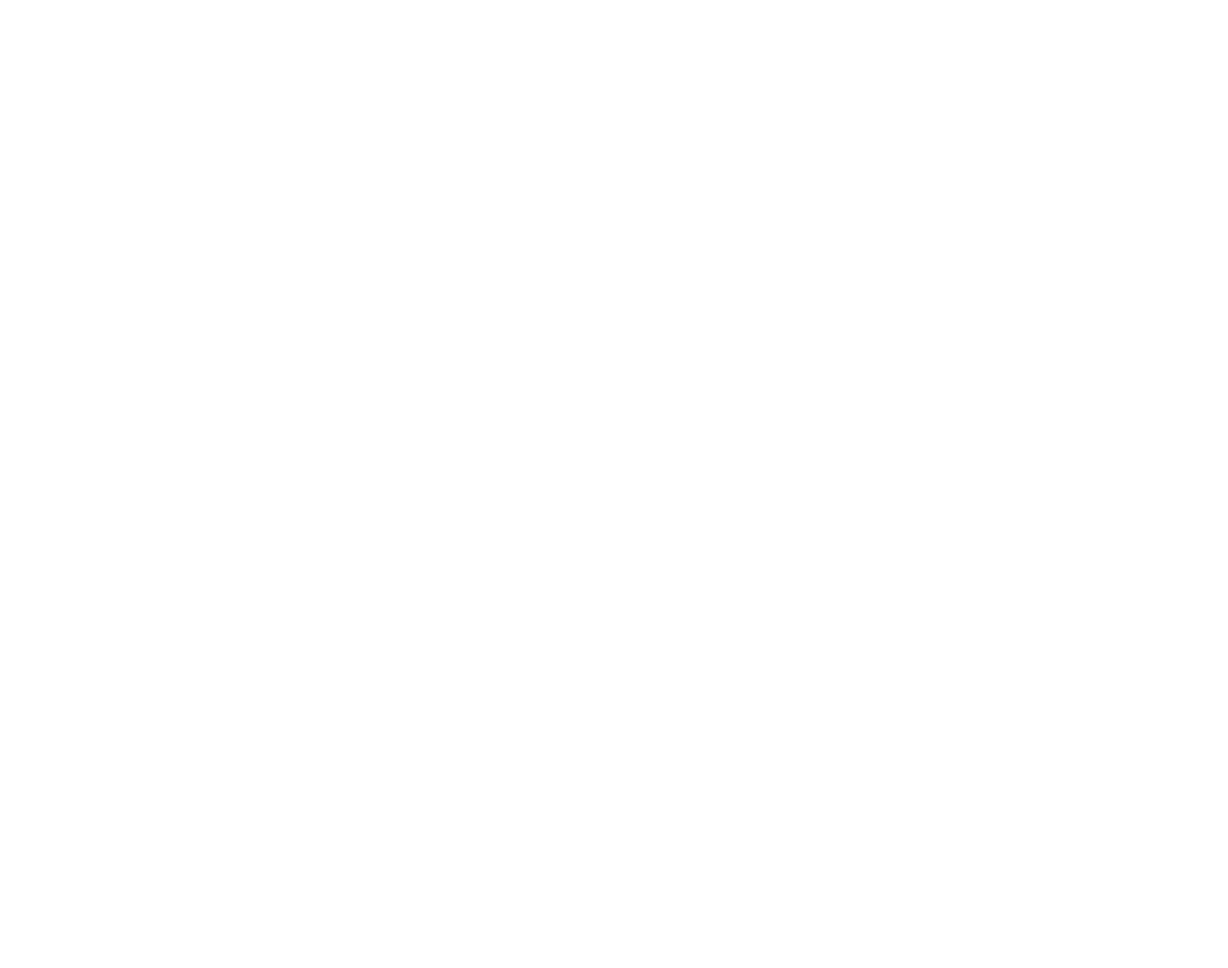
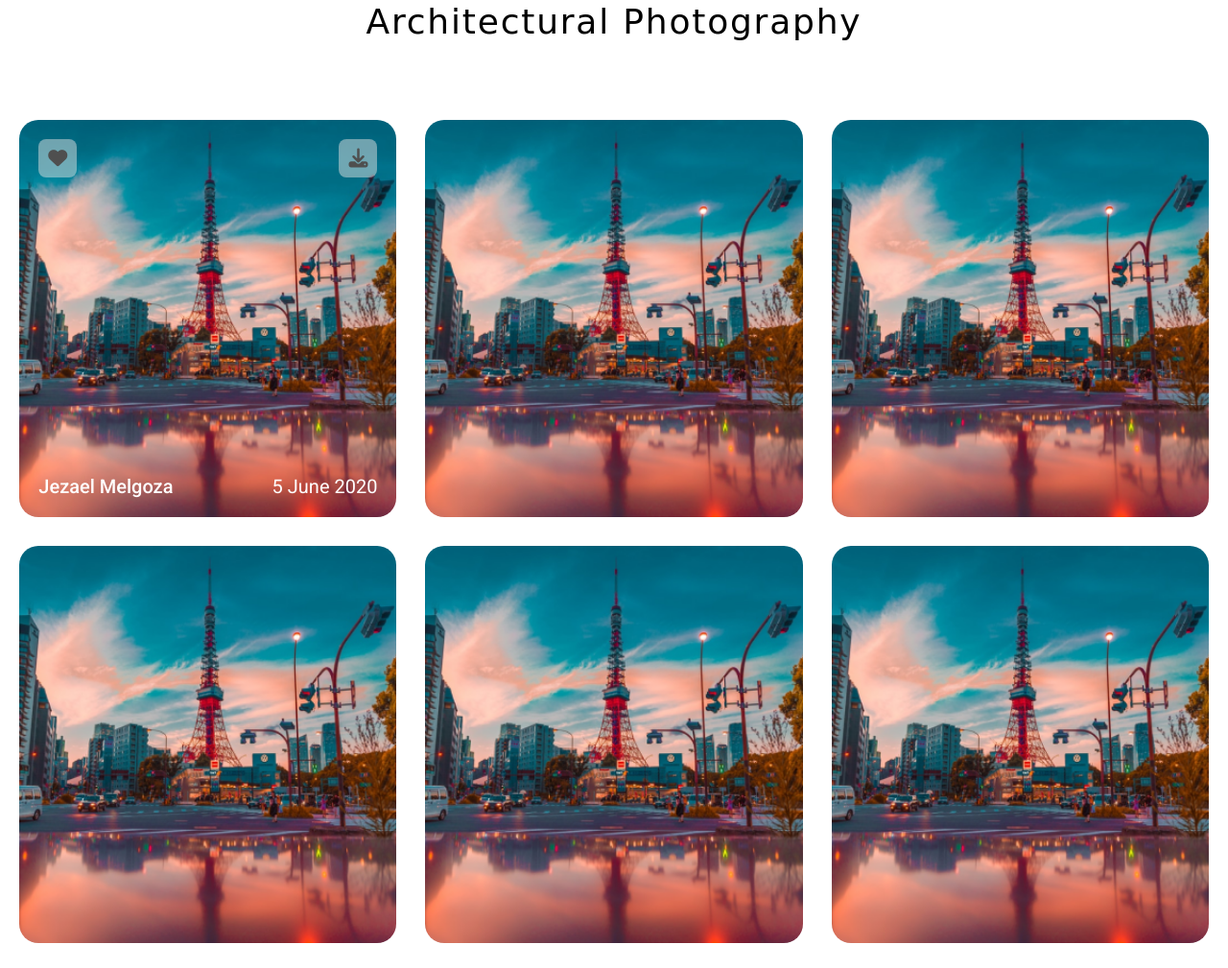
Before and after one commit to Bohdan-Podponarovskyi/Photography, a plain HTML site: page index.html in a window 1280 px wide. Shown: the top 1009 px of the page at 96% size. Before the commit the page ends 800 px from the top, so only its background shows below. Drawn offline with Linux system fonts and the light colour scheme; a web font is replaced by a local one.

Commit message:
add styles for single content card

```diff
--- a/css/styles.css
+++ b/css/styles.css
@@ -0,0 +1,92 @@
+* {
+    box-sizing: border-box;
+}
+
+html {
+    height: 100%;
+    min-height: 100%;
+}
+
+body {
+    min-height: 100%;
+    font-family: 'Roboto', sans-serif;
+    font-style: normal;
+    font-size: 20px;
+    line-height: 23px;
+    color: #FFFFFF;
+}
+
+main {
+    display: flex;
+    flex-direction: column;
+    justify-content: center;
+    align-items: center;
+}
+
+img {
+    border-radius: 20px;
+    width: 100%;
+    height: 100%;
+}
+
+i {
+    width: 40px;
+    height: 40px;
+    background: rgba(224, 224, 224, 0.5);
+    border-radius: 8px;
+    padding: 10px;
+    color: #4F4F4F;
+}
+
+.content__photographer {
+    font-weight: 500;
+}
+
+.content__date {
+    font-weight: 400;
+}
+
+.title {
+    font-family: 'Delius Unicase', cursive;
+    font-weight: 400;
+    font-size: 36px;
+    line-height: 45px;
+    text-align: center;
+    letter-spacing: 0.05em;
+    color: #000000;
+    margin-bottom: 80px;
+}
+
+.grid-container {
+    display: grid;
+    grid-template: repeat(3, 1fr) / repeat(3, 1fr);
+    gap: 30px;
+}
+
+.content-wrapper {
+    position: relative;
+    display: flex;
+    flex-direction: column;
+    /*justify-content: flex-end;*/
+    align-items: center;
+}
+
+.content__description {
+    position: absolute;
+    bottom: 0;
+    padding: 20px;
+    width: 100%;
+    display: flex;
+    flex-direction: row;
+    justify-content: space-between;
+}
+
+.content__hover-buttons {
+    position: absolute;
+    top: 0;
+    padding: 20px;
+    width: 100%;
+    display: flex;
+    flex-direction: row;
+    justify-content: space-between;
+}
--- a/index.html
+++ b/index.html
@@ -4,10 +4,71 @@
     <meta charset="UTF-8">
     <title>Photography</title>
     <link rel="stylesheet" href="/css/reset.css">
+    <script src="https://kit.fontawesome.com/90df8eb40e.js" crossorigin="anonymous"></script>
     <link href="https://fonts.googleapis.com/css2?family=Delius+Unicase&family=Roboto:wght@400;500&display=swap" rel="stylesheet">
     <link rel="stylesheet" href="/css/styles.css">
 </head>
 <body>
-
+    <main>
+        <section>
+            <h2 class="title">Architectural Photography</h2>
+            <div class="grid-container">
+                <div class="content-wrapper content__image-1">
+                    <img src="/img/image-1.png" alt="Square photo">
+                    <div class="content__hover-buttons">
+                        <span class="content__button"><i class="fa-solid fa-heart"></i></span>
+                        <span class="content__button"><i class="fa-solid fa-download"></i></span>
+                    </div>
+                    <div class="content__description">
+                        <span class="content__photographer">Jezael Melgoza</span>
+                        <span class="content__date">5 June 2020</span>
+                    </div>
+                </div>
+                <div class="img-wrapper">
+                    <img src="/img/image-1.png" alt="Square photo">
+                    <div>
+                        <span>Jezael Melgoza</span>
+                        <span>5 June 2020</span>
+                    </div>
+                </div>
+                <div class="img-wrapper">
+                    <img src="/img/image-1.png" alt="Square photo">
+                    <div>
+                        <span>Jezael Melgoza</span>
+                        <span>5 June 2020</span>
+                    </div>
+                </div>
+                <div class="img-wrapper">
+                    <img src="/img/image-1.png" alt="Square photo">
+                    <div>
+                        <span>Jezael Melgoza</span>
+                        <span>5 June 2020</span>
+                    </div>
+                </div>
+                <div class="img-wrapper">
+                    <img src="/img/image-1.png" alt="Square photo">
+                    <div>
+                        <span>Jezael Melgoza</span>
+                        <span>5 June 2020</span>
+                    </div>
+                </div>
+                <div class="img-wrapper">
+                    <img src="/img/image-1.png" alt="Square photo">
+                    <div>
+                        <span>Jezael Melgoza</span>
+                        <span>5 June 2020</span>
+                    </div>
+                </div>
+            </div>
+        </section>
+        <section>
+<!--            <h2 class="title">Still Life Photography</h2>-->
+            <div class="grid-container"></div>
+        </section>
+        <section>
+<!--            <h2 class="title">Portrait and Fashion Photography</h2>-->
+            <div class="grid-container"></div>
+        </section>
+    </main>
 </body>
 </html>
```
Also changed, not shown: img/image-1.png (added), img/image-2.png (added), img/image-3.png (added), img/image-4.png (added), img/image-5.png (added), img/image-6.png (added).
